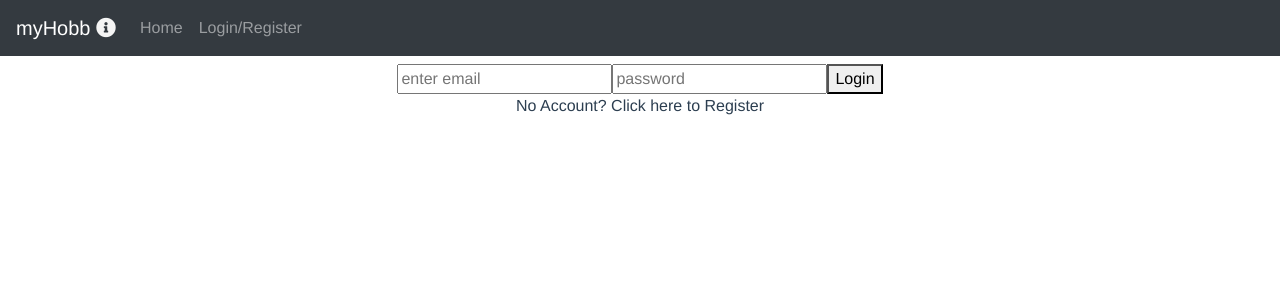
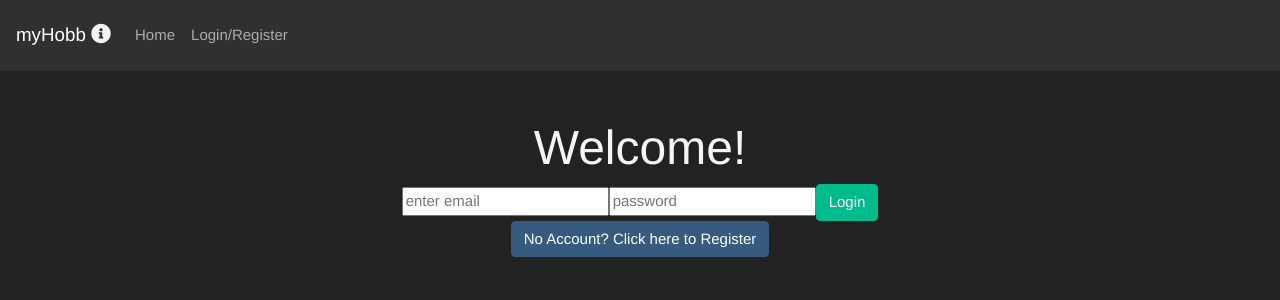
Before and after one commit to MalikWhitfield/capstone, a Vue app in the folder client/: page /#/login in a window 1280 px wide. Shown: the top 300 px of the page. Built offline with nearby package versions, Linux system fonts and the light colour scheme; no server answers.

Commit message:
added theme , button changes, login changes

```diff
--- a/client/public/index.html
+++ b/client/public/index.html
@@ -8,6 +8,8 @@
   <link rel="stylesheet" href="https://use.fontawesome.com/releases/v5.6.1/css/all.css" integrity="sha384-gfdkjb5BdAXd+lj+gudLWI+BXq4IuLW5IT+brZEZsLFm++aCMlF1V92rMkPaX4PP"
     crossorigin="anonymous">
   <link rel="stylesheet" href="https://stackpath.bootstrapcdn.com/bootstrap/4.1.3/css/bootstrap.min.css" integrity="sha384-MCw98/SFnGE8fJT3GXwEOngsV7Zt27NXFoaoApmYm81iuXoPkFOJwJ8ERdknLPMO"
+    crossorigin="anonymous">
+  <link href="https://stackpath.bootstrapcdn.com/bootswatch/4.2.1/darkly/bootstrap.min.css" rel="stylesheet" integrity="sha384-F7cPHYSdE3FzBKvdxDKyFow9Y28Yq7KGHQOKpOI+rwc8s6jJnp///mpEJAib2EM6"
     crossorigin="anonymous">
   <title>myHobbi</title>
 </head>
--- a/client/src/App.vue
+++ b/client/src/App.vue
@@ -85,8 +85,6 @@
     font-size: 20px;
   }
 
-
-
   .hover {
     cursor: pointer;
   }
--- a/client/src/components/Post.vue
+++ b/client/src/components/Post.vue
@@ -31,7 +31,7 @@
       <!-- ADD COMMENTS ON POSTS -->
       <form v-if="showCommentForm" @submit.prevent="addComment(postData._id)">
         <input type="text" placeholder="Add Comment" v-model="newComment.content">
-        <button type="submit"><i class="fa fa-plus" aria-hidden="true"></i></button>
+        <button type="submit" class="btn btn-success"><i class="fa fa-plus" aria-hidden="true"></i></button>
       </form>
     </div>
   </div>
@@ -104,6 +104,7 @@
 </script>
 
 <style>
-
-
+  .card {
+    color: whitesmoke;
+  }
 </style>
--- a/client/src/components/User.vue
+++ b/client/src/components/User.vue
@@ -20,12 +20,12 @@
       <div>
         <!-- See Following -->
         <div v-if="userId == user._id || !userId">
-          <button>View Following</button>
+          <button class="btn-success btn">View Following</button>
         </div>
         <!-- Follow -->
         <div v-else>
           <button v-if="following">Un-Follow</button>
-          <button v-else class="btn btn-primary" @click="follow(viewedUser._id)">Follow
+          <button v-else class="btn btn-success" @click="follow(viewedUser._id)">Follow
           </button>
         </div>
 
@@ -37,7 +37,7 @@
         <input type="text" v-model="user.name" placeholder="Name">
         <input type="text" v-model="user.bio" placeholder="Bio">
         <input type="text" v-model="user.image" placeholder="Image Url">
-        <button type="submit">Save</button>
+        <button type="submit" class="btn btn-success">Save</button>
       </form>
     </div>
 
--- a/client/src/views/Home.vue
+++ b/client/src/views/Home.vue
@@ -9,7 +9,7 @@
             <input type="text" placeholder="Image Link Here" v-model="newPost.image">
             <input type="text" placeholder="Video Link Here" v-model="newPost.video">
             <input type="text" placeholder="Caption/Content Here" v-model="newPost.content" required: true>
-            <button type="submit">Add Post</button>
+            <button type="submit" class="btn btn-success">Add Post</button>
           </form>
           <div>
             <i class="fas fa-sync icon1 hover" @click="getPosts"></i>
@@ -102,7 +102,7 @@
 </script>
 <style scoped>
   .icon1 {
-    color: black;
+    color: whitesmoke;
     font-size: 20px;
   }
 </style>
--- a/client/src/views/Login.vue
+++ b/client/src/views/Login.vue
@@ -1,21 +1,22 @@
 <template>
   <div class="login container-fluid">
     <div class="row">
-      <div class="col mt-2">
+      <div class="col-12 mt-5 d-flex flex-column justify-content-center">
+        <h1>Welcome!</h1>
         <form v-if="loginForm" @submit.prevent="login">
           <input type="email" placeholder="enter email" v-model="creds.email">
           <input type="password" placeholder="password" v-model="creds.password">
-          <button type="submit">Login</button>
+          <button type="submit" class="btn btn-success">Login</button>
         </form>
         <form v-else @submit.prevent="register">
           <input type="text" placeholder="enter Username" v-model="newUser.name">
           <input type="email" placeholder="enter email" v-model="newUser.email">
           <input type="password" placeholder="password" v-model="newUser.password">
-          <button type="submit">Register</button>
+          <button type="submit" class="btn btn-success">Register</button>
         </form>
         <div class="action" @click="loginForm = !loginForm">
-          <p v-if="loginForm">No Account? Click here to Register</p>
-          <p v-else>Already have an account? Click here to Login</p>
+          <p class="btn btn-primary" v-if="loginForm">No Account? Click here to Register</p>
+          <p class="btn btn-primary" v-else>Already have an account? Click here to Login</p>
         </div>
       </div>
     </div>
@@ -53,6 +54,7 @@
 </script>
 
 <style>
-
-
+  h1 {
+    color: whitesmoke;
+  }
 </style>
```
